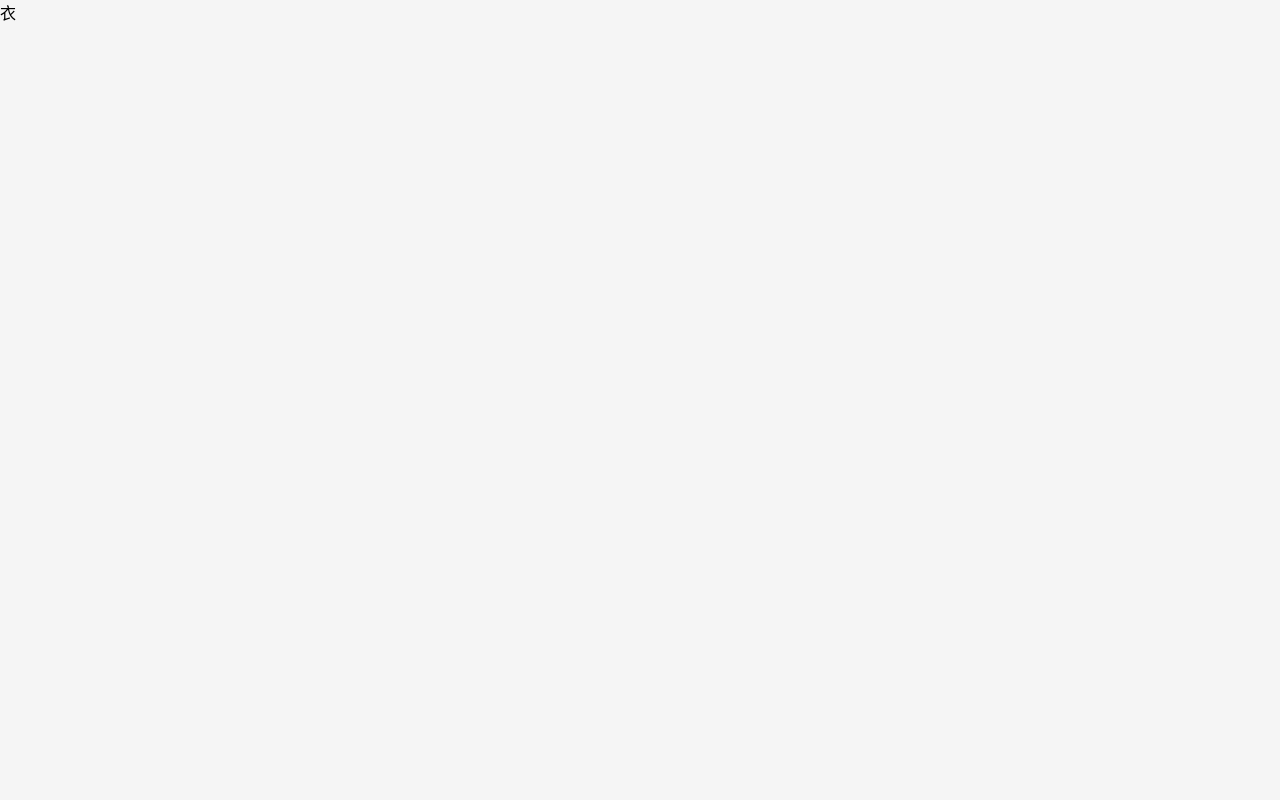
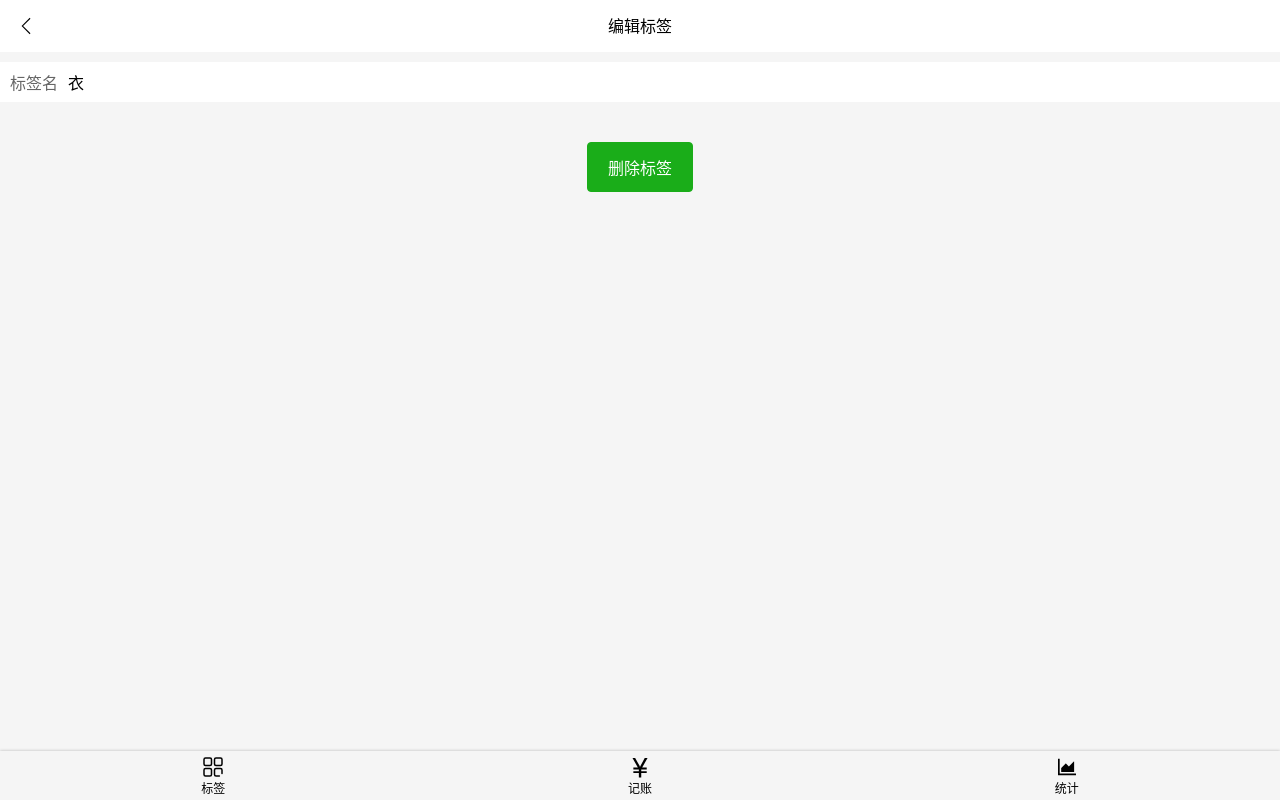
Before and after one commit to jslaowang/react-account, a React app: page /#/tag/1 in a window 1280 px wide. Built offline with nearby package versions, Linux system fonts and the light colour scheme.

Commit message:
编辑tag

```diff
--- /dev/null
+++ b/src/components/Button.tsx
@@ -0,0 +1,10 @@
+import styled from "styled-components";
+
+export const Button = styled.button`
+  font-size: 16px;
+  padding: 12px 20px;
+  color: white;
+  background: #1aad19;
+  border: 1px solid #1aad19;
+  border-radius: 4px;
+`;
--- /dev/null
+++ b/src/components/Center.tsx
@@ -0,0 +1,8 @@
+import styled from "styled-components";
+
+export const Center = styled.div`
+  display: flex;
+  justify-content: center;
+  align-items: center;
+  margin-top: 40px;
+`;
--- a/src/components/Icon.tsx
+++ b/src/components/Icon.tsx
@@ -7,13 +7,13 @@ const requireAll = (requireContext: __WebpackModuleApi.RequireContext) => requir
 requireAll(req)
 
 type Props = {
-  name: String
+  name?: String
 }
 
 const Icon = (props: Props) => {
   return (
     <svg className="icon">
-      <use xlinkHref={'#' + props.name} />
+      {props.name && <use xlinkHref={'#' + props.name} />}
     </svg>
   )
 }
--- /dev/null
+++ b/src/components/useTags.tsx
@@ -0,0 +1,26 @@
+import { useState } from "react";
+import { creatId } from "utils/createId";
+
+const defaultTags = [
+  { id: creatId(), name: '衣' },
+  { id: creatId(), name: '食' },
+  { id: creatId(), name: '住' },
+  { id: creatId(), name: '行' },
+]
+export const useTags = () => {
+  const [tags, setTags] = useState<{ id: number; name: string }[]>(defaultTags);
+  const findTag = (id: number) => tags.filter(tag => tag.id === id)[0]
+  const updateTags = (obj: { id: number, name: string }) => {
+    const index = tags.findIndex(tag => tag.id === obj.id)
+    const tagsClone = JSON.parse(JSON.stringify(tags)) // 深拷贝
+    tagsClone.splice(index, 1, { ...obj })
+    setTags(tagsClone)
+  }
+  const deleteTag = (id: number) => {
+    const index = tags.findIndex(tag => tag.id === id)
+    const tagsClone = JSON.parse(JSON.stringify(tags)) // 深拷贝
+    tagsClone.splice(index, 1)
+    setTags(tagsClone)
+  }
+  return { tags, setTags, findTag, updateTags, deleteTag }
+}
--- a/src/index.scss
+++ b/src/index.scss
@@ -15,7 +15,7 @@ a {
   text-decoration: none;
   color: inherit;
 }
-button {
+button, input {
   font: inherit;
 }
 .icon {
--- a/src/views/Money/TagSection.tsx
+++ b/src/views/Money/TagSection.tsx
@@ -1,7 +1,7 @@
 import React from "react";
 import styled from "styled-components";
 import { creatId } from "utils/createId";
-import { useTags } from "../components/useTags";
+import { useTags } from "../../components/useTags";
 
 const Wrapper = styled.section`
   background-color: #fff;
--- a/src/views/components/useTags.tsx
+++ /dev/null
@@ -1,14 +0,0 @@
-import { useState } from "react";
-import { creatId } from "utils/createId";
-
-const defaultTags = [
-  { id: creatId(), name: '衣' },
-  { id: creatId(), name: '食' },
-  { id: creatId(), name: '住' },
-  { id: creatId(), name: '行' },
-]
-export const useTags = () => {
-  const [tags, setTags] = useState<{ id: number; name: string }[]>(defaultTags);
-  const findTag = (id: number) => tags.filter(tag => tag.id === id)[0]
-  return { tags, setTags, findTag }
-}
--- a/src/views/tags/tag.tsx
+++ b/src/views/tags/tag.tsx
@@ -1,21 +1,77 @@
+import { Button } from "components/Button";
+import { Center } from "components/Center";
+import Icon from "components/Icon";
+import Layout from "components/Layout";
 import React from "react";
 import { useParams } from "react-router-dom";
 import styled from "styled-components";
-import { useTags } from "views/components/useTags";
+import { useTags } from "components/useTags";
 
-const Wrapper = styled.div`
-`;
+const Navbar = styled.header`
+  display: flex;
+  justify-content: space-between;
+  align-items: center;
+  line-height: 20px;
+  padding: 14px;
+  background: white;
+`
+const LabelInput = styled.div`
+  display: flex;
+  align-items: center;
+  background-color: white;
+  margin: 10px 0;
+  >span {
+    white-space: nowrap;
+    margin: 0 10px;
+  }
+  >input {
+    display: block;
+    width: 100%;
+    height: 40px;
+    border: none;
+  }
+`
+const Span = styled.span`
+  color: #666;
+`
 
 type Params = {
   tagId: string
 }
 export const Tag: React.FC = () => {
-  const { findTag } = useTags()
+  const { findTag, updateTags, deleteTag } = useTags()
   const { tagId } = useParams<Params>() // 获取参数
-  const tag = findTag(parseInt(tagId))
+  const id = parseInt(tagId)
+  const tag = findTag(id)
+  const onChange = (tagName: string) => {
+    updateTags({ id, name: tagName })
+  }
+  const onDeleteTag = (id: number) => {
+    deleteTag(id)
+  }
+  const contentDiv = (tag: { id: number; name: string; }) => {
+    return (
+      <div>
+        <LabelInput>
+          <Span>标签名</Span>
+          <input type="text" value={tag.name} onChange={e => onChange(e.target.value)} />
+        </LabelInput>
+        <div>
+          <Center>
+            <Button onClick={() => onDeleteTag(tag.id)}>删除标签</Button>
+          </Center>
+        </div>
+      </div>
+    )
+  }
   return (
-    <Wrapper>
-      {tag.name}
-    </Wrapper>
+    <Layout>
+      <Navbar>
+        <Icon name="left"></Icon>
+        <span>编辑标签</span>
+        <Icon></Icon>
+      </Navbar>
+      {tag ? contentDiv(tag): <Center>tag 已删除</Center>}
+    </Layout>
   )
 }
--- a/src/views/tags/tags.tsx
+++ b/src/views/tags/tags.tsx
@@ -1,9 +1,11 @@
 import React from "react";
 import Layout from "components/Layout";
 import Icon from "components/Icon";
-import { useTags } from "../components/useTags"
+import { useTags } from "components/useTags"
 import styled from "styled-components";
 import { Link } from "react-router-dom";
+import { Button } from "components/Button";
+import { Center } from "components/Center";
 
 const TagList = styled.ol`
   font-size: 16px;
@@ -19,21 +21,6 @@ const TagList = styled.ol`
     }
   }
 `
-const Button = styled.button`
-  font-size: 16px;
-  padding: 12px 20px;
-  color: white;
-  background: #1aad19;
-  border: 1px solid #1aad19;
-  border-radius: 4px;
-`
-const Center = styled.div`
-  display: flex;
-  justify-content: center;
-  align-items: center;
-  margin-top: 40px;
-`
-
 function Tags() {
   // eslint-disable-next-line @typescript-eslint/no-unused-vars
   const { tags } = useTags()
```
Also changed, not shown: src/icons/left.svg (added).
